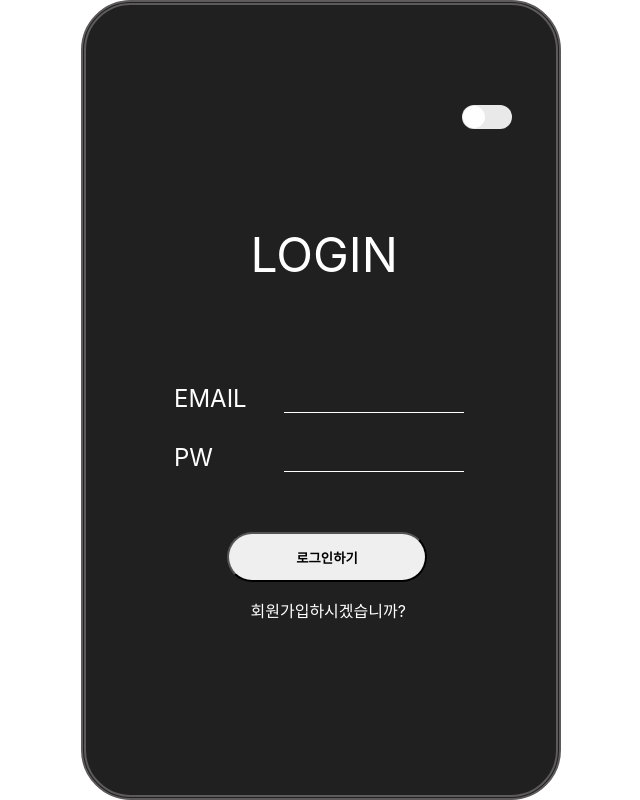
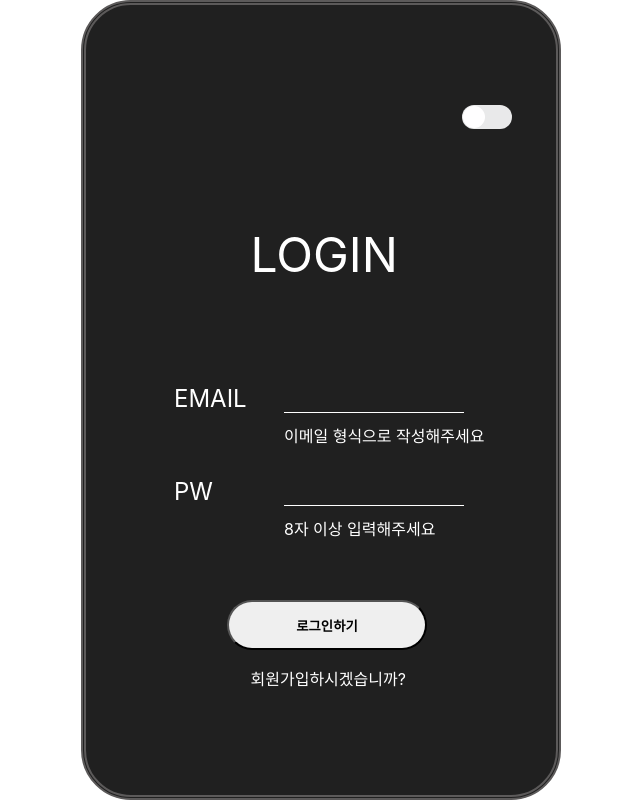
Before and after one commit to minimi61/wanted-pre-onboarding-frontend-fe-1, a React (Create React App) app: page / in a window 1280 px wide. Shown: the whole page, without its empty margins (319-959 px from the left). Built offline with nearby package versions, Linux system fonts and the light colour scheme.

Commit message:
[refac]파생변수 사용

```diff
--- a/src/App.tsx
+++ b/src/App.tsx
@@ -10,7 +10,7 @@ import TodoMain from './pages/TodoMain';
 // import { TodoProvider } from './hooks/TodoContext';
 import Header from './components/Header';
 import { isLogin } from './api/apis';
-import { useQuery, QueryClient, QueryClientProvider } from '@tanstack/react-query'
+import { QueryClient, QueryClientProvider } from '@tanstack/react-query'
 import {ReactQueryDevtools} from '@tanstack/react-query-devtools'
 
 const App = () => {
--- a/src/components/TodoItem.tsx
+++ b/src/components/TodoItem.tsx
@@ -1,7 +1,7 @@
 import * as React from 'react';
 import { useState } from 'react'
 import styled from 'styled-components'
-import { useTodoContext } from '../api/TodoContext'
+// import { useTodoContext } from '../api/TodoContext'
 import { State } from '../type/types';
 import { updateTodo,deleteTodo } from '../api/RQapi';
 import {
--- a/src/pages/Login.tsx
+++ b/src/pages/Login.tsx
@@ -11,23 +11,21 @@ const Login = () => {
   const [pw, setPw] = useState('')
 
    //오류메시지
-  const [userEmailError, setUserEmailError] = useState(false);
-  const [pwError, setPwError] = useState(false);
+  const isEmailError = !email.includes('@')
+  const isPwError = pw.length<8
 
  //이메일
  const onChangeEmail = (e:React.ChangeEvent<HTMLInputElement>) => {
   setEmail(e.target.value)
-  !email.includes('@') ? setUserEmailError(true) : setUserEmailError(false)
   }
   //비밀번호
   const onChangePw = (e:React.ChangeEvent<HTMLInputElement>) => {
     setPw(e.target.value)
-    e.target.value.length < 8 ? setPwError(true) : setPwError(false)
   }
 
   const BtnClick = async(e:React.MouseEvent<HTMLButtonElement>) => {
     e.preventDefault()
-    if (email && pw && !userEmailError && !pwError) {
+    if (email && pw && !isEmailError && !isPwError) {
       try {
         const res = await api.post(`/auth/signin`, { email: email, password: pw })
         if (res.status >= 200) {
@@ -52,7 +50,7 @@ const Login = () => {
         <IdTitle>EMAIL</IdTitle>
           <IdInput onChange={onChangeEmail} type="text" />
         </LoginBox>
-        {userEmailError ? (<ErrorMessage>
+        {isEmailError ? (<ErrorMessage>
             이메일 형식으로 작성해주세요
           </ErrorMessage>) : (null)
           }
@@ -60,7 +58,7 @@ const Login = () => {
         <IdTitle >PW</IdTitle>
         <IdInput   onChange={onChangePw} type="password"/>
         </LoginBox>
-        {pwError ? (<ErrorMessage>
+        {isPwError ? (<ErrorMessage>
             8자 이상 입력해주세요
           </ErrorMessage>) : (null)
           }
```
Also changed, not shown: 1 other file (tests, documents, lock files or other folders).
